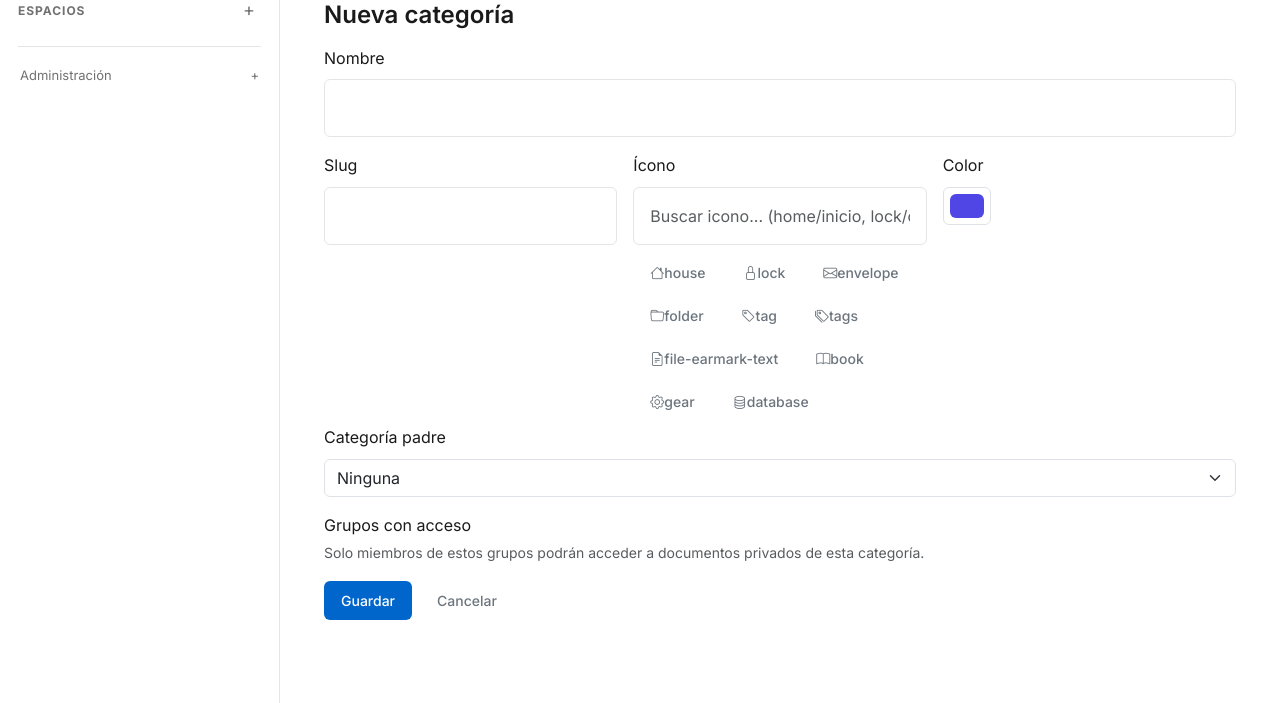
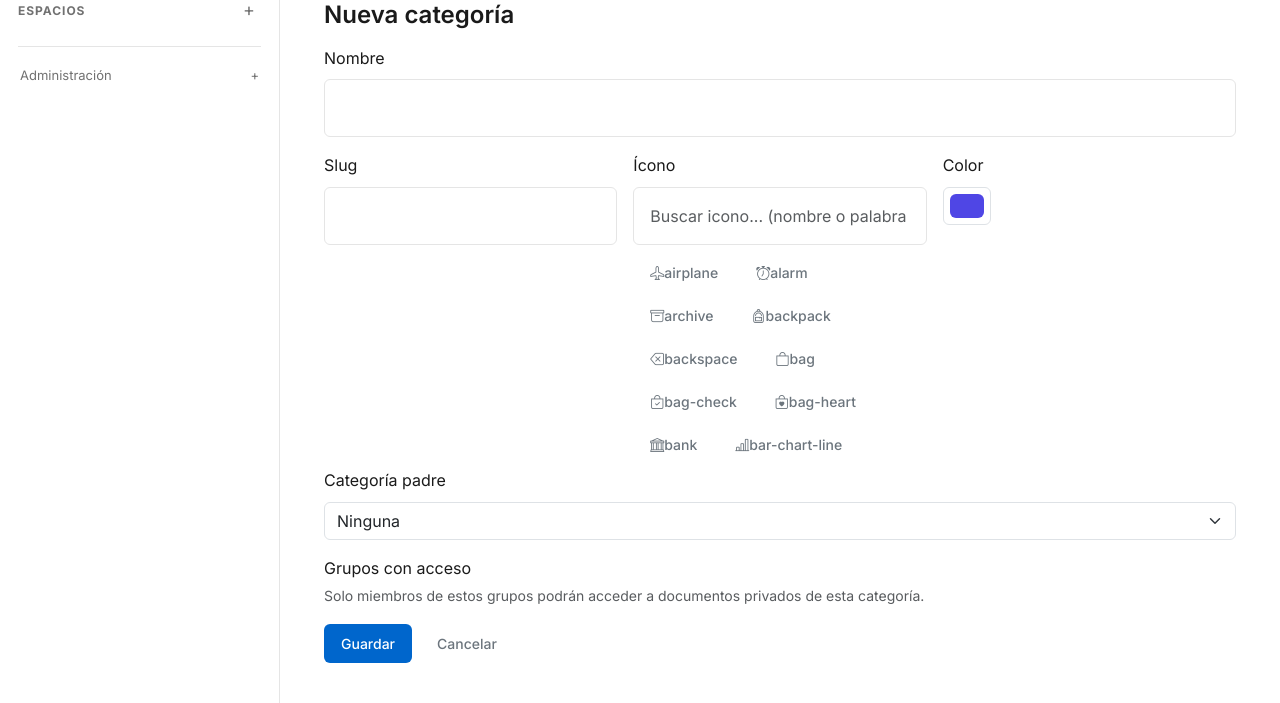
Before and after one commit to bmosoluciones/wanshitong, a Flask app: page /a/c/new in a window 1280 px wide. Shown: the part 167-870 px from the top of the page. Run offline with Flask 3, Linux system fonts and the light colour scheme; a user stored in the database is signed in; some libraries are stand-ins or nearby versions.

Commit message:
refactor: Extend icons search in category and tags
Signed-off-by: William Moreno <wmoreno@bmogroup.solutions>

```diff
--- a/wanshitong/templates/admin/categoria_form.html
+++ b/wanshitong/templates/admin/categoria_form.html
@@ -26,7 +26,7 @@ WanShiTong{% endblock %}
             </div>
             <div class="col-md-4" x-data="iconPicker('{{ form.icono.id }}')" x-init="init()">
                 {{ form.icono.label(class_='form-label') }}
-                {{ form.icono(class_='form-control icon-picker-input', autocomplete='off', placeholder=_('Buscar icono... (home/inicio, lock/candado, mail/correo)')) }}
+                {{ form.icono(class_='form-control icon-picker-input', autocomplete='off', placeholder=_('Buscar icono... (nombre o palabra clave)')) }}
                 <div class="icon-suggestion-list mt-2" x-show="suggestions.length" x-cloak>
                     <template x-for="item in suggestions" :key="item.value">
                         <button type="button" class="icon-suggestion btn btn-sm btn-outline-secondary mb-1 me-1"
@@ -46,20 +46,7 @@ WanShiTong{% endblock %}
             function iconPicker(inputId) {
                 return {
                     filter: '',
-                    icons: [
-                        { value: 'house', keywords: 'house home inicio casa hogar' },
-                        { value: 'lock', keywords: 'lock candado seguridad security' },
-                        { value: 'envelope', keywords: 'mail correo email mensaje' },
-                        { value: 'folder', keywords: 'folder carpeta categoria categoría category' },
-                        { value: 'tag', keywords: 'tag etiqueta label' },
-                        { value: 'tags', keywords: 'tags etiquetas labels' },
-                        { value: 'file-earmark-text', keywords: 'file documento archivo text texto' },
-                        { value: 'book', keywords: 'book libro manual' },
-                        { value: 'gear', keywords: 'gear configuracion configuración settings ajustes' },
-                        { value: 'database', keywords: 'database base de datos db' },
-                        { value: 'calendar', keywords: 'calendar calendario fecha date' },
-                        { value: 'person', keywords: 'person usuario persona user' },
-                    ],
+                    icons: {{ icon_picker_catalog | tojson | safe }},
                     init() {
                         const input = document.getElementById(inputId);
                         if (!input) return;
```
Also changed, not shown: tests/test_basic.py (+9 -0 lines), wanshitong/templates/admin/etiqueta_form.html (+2 -15 lines).
